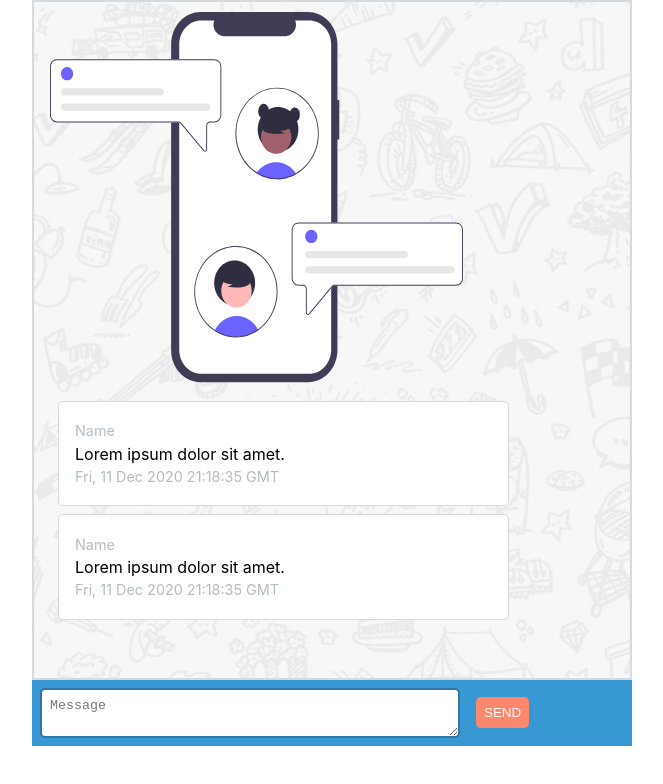
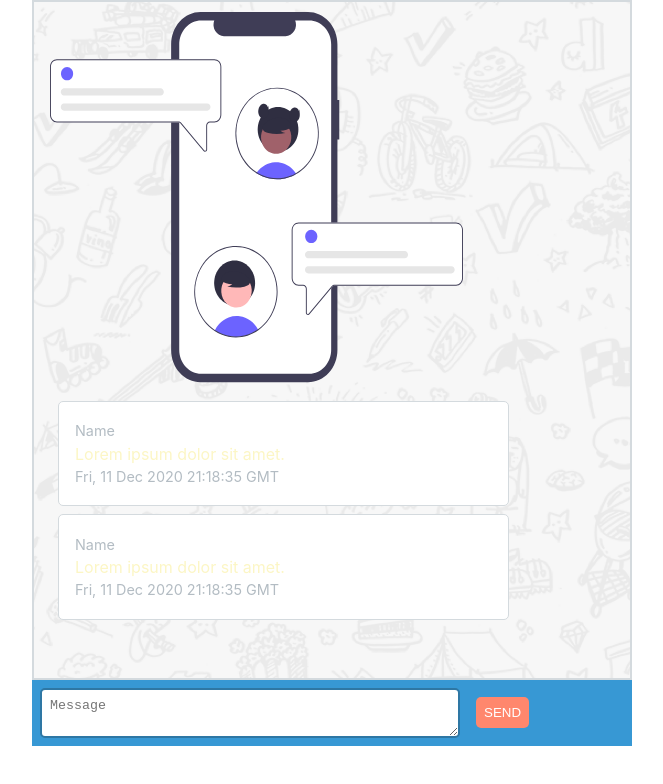
Before and after one commit to ZsuzsaMano/chat-app, a React (Create React App) app: page / in a window 1280 px wide. Shown: the top 784 px of the page, without its empty margins (308-971 px from the left). Built offline with nearby package versions, Linux system fonts and the light colour scheme.

Commit message:
class mymessage

```diff
--- a/src/components/ChatBubble.js
+++ b/src/components/ChatBubble.js
@@ -3,7 +3,7 @@ import React from 'react';
 const ChatBubble = () =>{
   const d = new Date().toUTCString();
   return(
-  <div className="chatbubble">
+  <div className="chatbubble mymessage">
   <p className="chatbubble__name">Name</p>
   <p className="chatbubble_text">Lorem ipsum dolor sit amet.</p>
   <p className="chatbubble__date">{d}</p>
```
